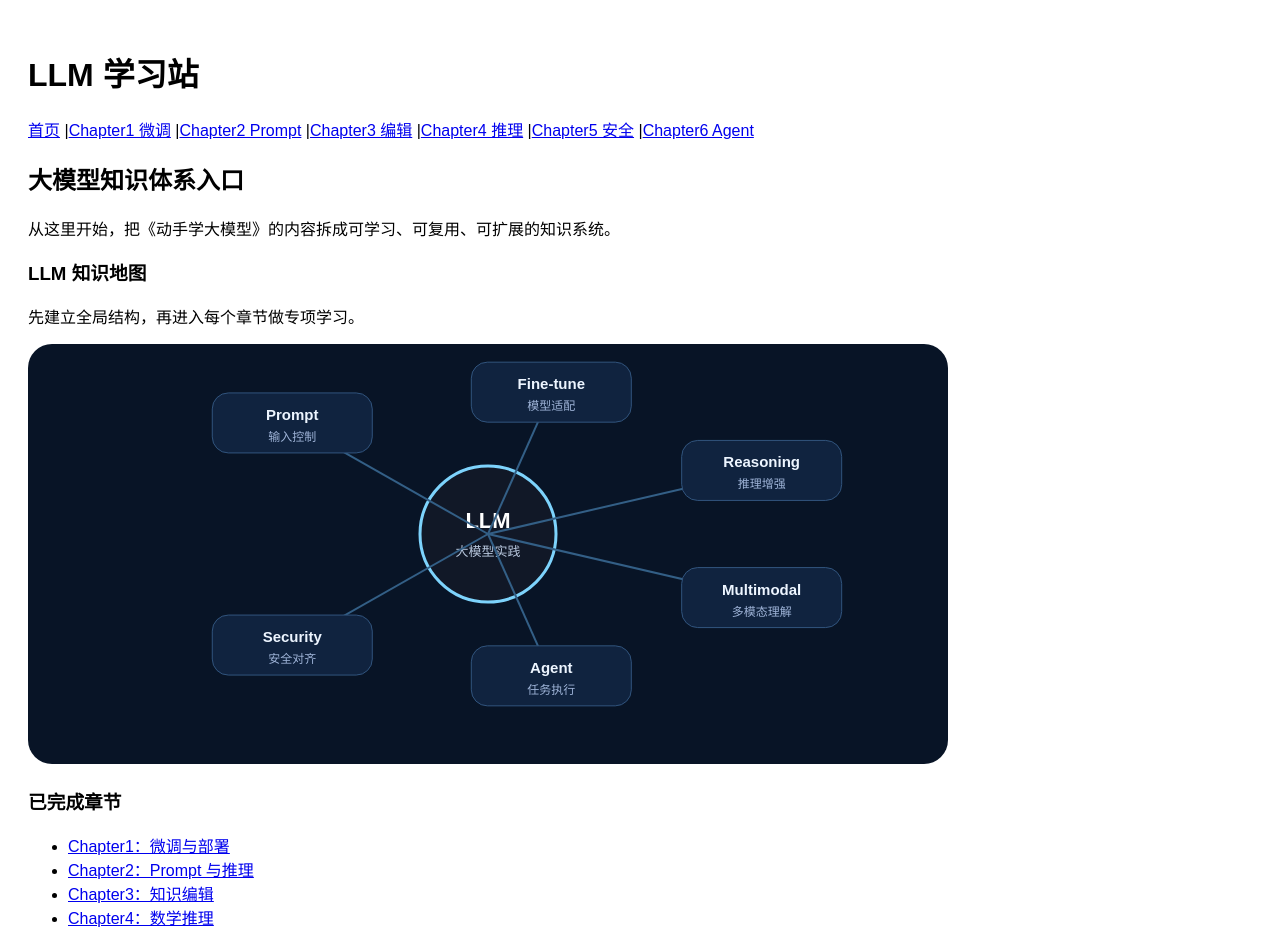
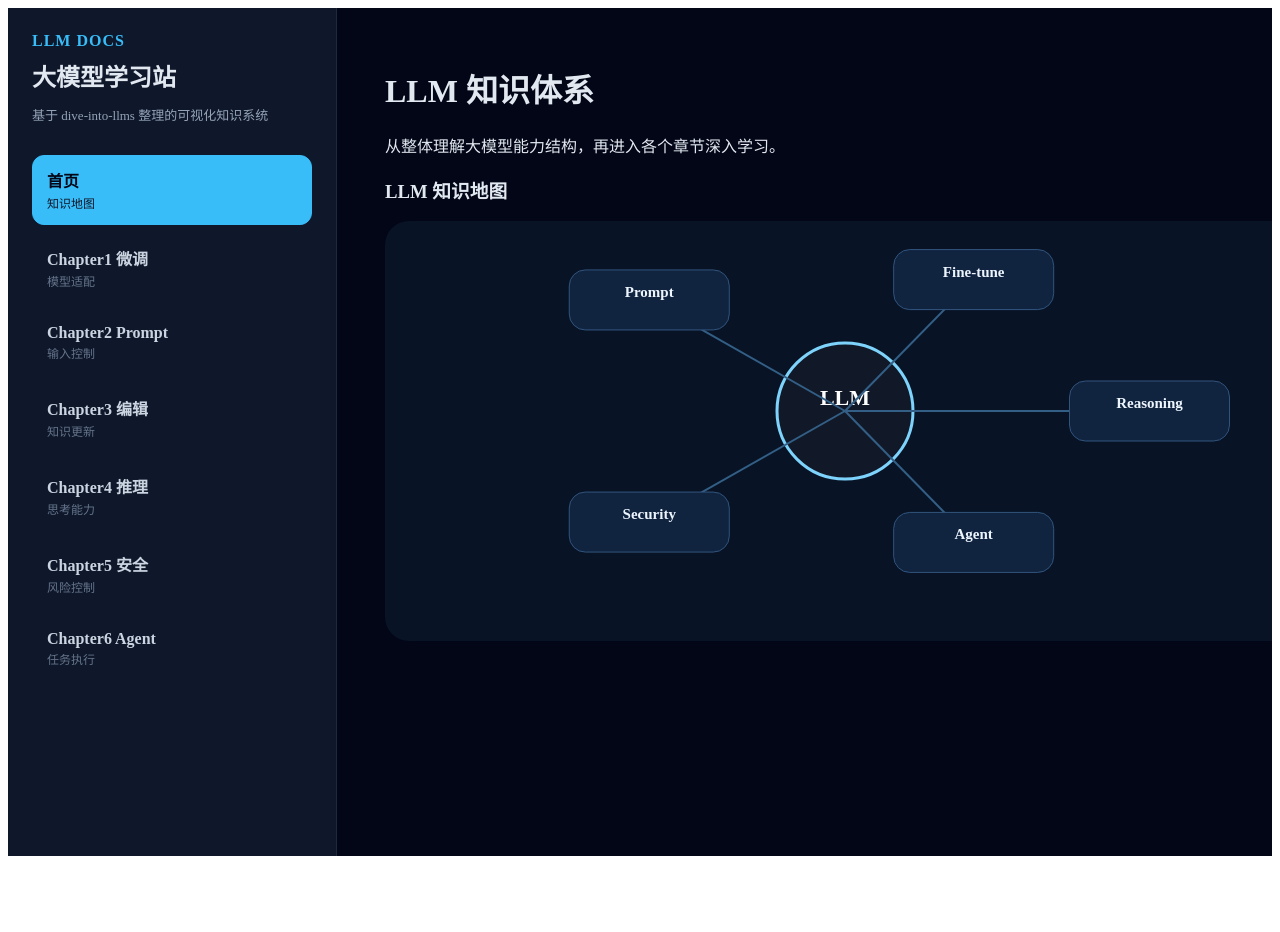
Before and after one commit to Culaccino9/damoxing-xuexi, a React (Vite) app: page / in a window 1280 px wide. Shown: the top 932 px of the page. After the commit the page ends 864 px from the top, so only its background shows below. Built offline with nearby package versions, Linux system fonts and the light colour scheme.

Commit message:
refactor: upgrade to docs layout

```diff
--- a/src/App.jsx
+++ b/src/App.jsx
@@ -1,70 +1,26 @@
-import { Routes, Route, Link } from 'react-router-dom'
+import { Routes, Route } from 'react-router-dom'
+import Layout from './components/Layout.jsx'
+
+import Home from './pages/home.jsx'
 import Chapter1 from './pages/chapter1.jsx'
 import Chapter2 from './pages/chapter2.jsx'
 import Chapter3 from './pages/chapter3.jsx'
 import Chapter4 from './pages/chapter4.jsx'
 import Chapter5 from './pages/chapter5.jsx'
 import Chapter6 from './pages/chapter6.jsx'
-import KnowledgeGraph from './components/KnowledgeGraph.jsx'
-
-function Home(){
-  return (
-    <div>
-      <h2>大模型知识体系入口</h2>
-      <p>从这里开始，把《动手学大模型》的内容拆成可学习、可复用、可扩展的知识系统。</p>
-
-      <KnowledgeGraph
-        title="LLM 知识地图"
-        description="先建立全局结构，再进入每个章节做专项学习。"
-        data={{
-          name: 'LLM',
-          note: '大模型实践',
-          children: [
-            { name: 'Prompt', note: '输入控制' },
-            { name: 'Fine-tune', note: '模型适配' },
-            { name: 'Reasoning', note: '推理增强' },
-            { name: 'Multimodal', note: '多模态理解' },
-            { name: 'Agent', note: '任务执行' },
-            { name: 'Security', note: '安全对齐' }
-          ]
-        }}
-      />
-
-      <h3>已完成章节</h3>
-      <ul>
-        <li><Link to="/chapter1">Chapter1：微调与部署</Link></li>
-        <li><Link to="/chapter2">Chapter2：Prompt 与推理</Link></li>
-        <li><Link to="/chapter3">Chapter3：知识编辑</Link></li>
-        <li><Link to="/chapter4">Chapter4：数学推理</Link></li>
-        <li><Link to="/chapter5">Chapter5：安全</Link></li>
-        <li><Link to="/chapter6">Chapter6：Agent</Link></li>
-      </ul>
-    </div>
-  )
-}
 
 export default function App(){
   return (
-    <div style={{padding:20,fontFamily:'sans-serif'}}>
-      <h1>LLM 学习站</h1>
-      <nav>
-        <Link to="/">首页</Link> |
-        <Link to="/chapter1">Chapter1 微调</Link> |
-        <Link to="/chapter2">Chapter2 Prompt</Link> |
-        <Link to="/chapter3">Chapter3 编辑</Link> |
-        <Link to="/chapter4">Chapter4 推理</Link> |
-        <Link to="/chapter5">Chapter5 安全</Link> |
-        <Link to="/chapter6">Chapter6 Agent</Link>
-      </nav>
-      <Routes>
-        <Route path="/" element={<Home/>} />
-        <Route path="/chapter1" element={<Chapter1/>} />
-        <Route path="/chapter2" element={<Chapter2/>} />
-        <Route path="/chapter3" element={<Chapter3/>} />
-        <Route path="/chapter4" element={<Chapter4/>} />
-        <Route path="/chapter5" element={<Chapter5/>} />
-        <Route path="/chapter6" element={<Chapter6/>} />
-      </Routes>
-    </div>
+    <Routes>
+      <Route path="/" element={<Layout/>}>
+        <Route index element={<Home/>} />
+        <Route path="chapter1" element={<Chapter1/>} />
+        <Route path="chapter2" element={<Chapter2/>} />
+        <Route path="chapter3" element={<Chapter3/>} />
+        <Route path="chapter4" element={<Chapter4/>} />
+        <Route path="chapter5" element={<Chapter5/>} />
+        <Route path="chapter6" element={<Chapter6/>} />
+      </Route>
+    </Routes>
   )
 }
```
